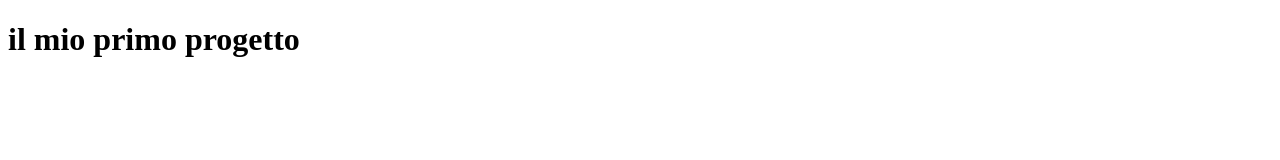
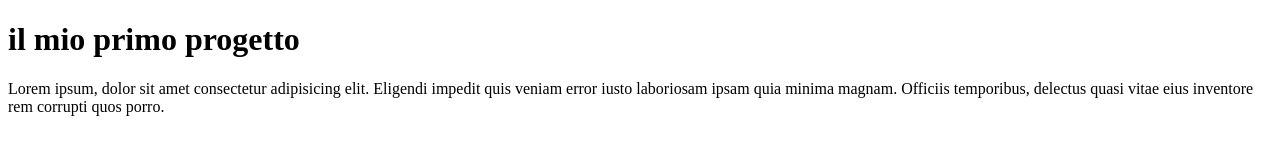
Before and after one commit to Slumike/corso-mia-academy-3, a plain HTML site: page index.html in a window 1280 px wide. Drawn offline with Linux system fonts and the light colour scheme.

Commit message:
added ne paragraph

```diff
--- a/index.html
+++ b/index.html
@@ -7,5 +7,6 @@
 </head>
 <body>
 <h1>il mio primo progetto</h1>
+<p> Lorem ipsum, dolor sit amet consectetur adipisicing elit. Eligendi impedit quis veniam error iusto laboriosam ipsam quia minima magnam. Officiis temporibus, delectus quasi vitae eius inventore rem corrupti quos porro.</p>
 </body>
 </html>
```
